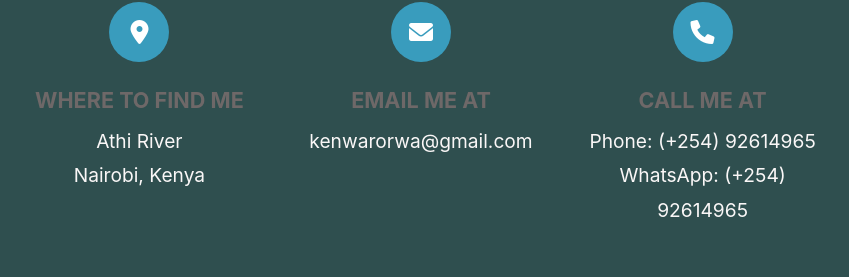
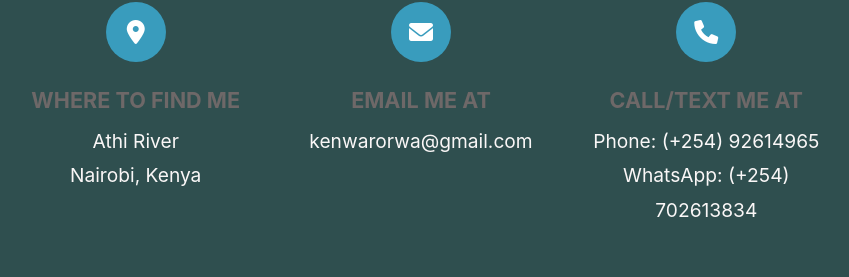
Before and after one commit to Karanja75/Karanja75.github.io, a website: page index.html in a window 1280 px wide. Shown: the part 6002-6279 px from the top of the page, without its empty margins (219-1068 px from the left). Drawn offline with Linux system fonts and the light colour scheme; a web font is replaced by a local one.

Commit message:
Update index.html

```diff
--- a/index.html
+++ b/index.html
@@ -342,8 +342,8 @@
                   <a href="https://api.whatsapp.com/send?phone=254743913802" target="_blank">
                     <div class="icon"><i class="fa-solid fa-phone"></i></div>
                   </a>
-                  <h5>CALL ME AT</h5>
-                  <p>Phone: (+254) 92614965 <br>WhatsApp: (+254) 92614965</p>
+                  <h5>CALL/TEXT ME AT</h5>
+                  <p>Phone: (+254) 92614965<br>WhatsApp: (+254) 702613834</p>
               </div>
           </div>
         <section>
```
